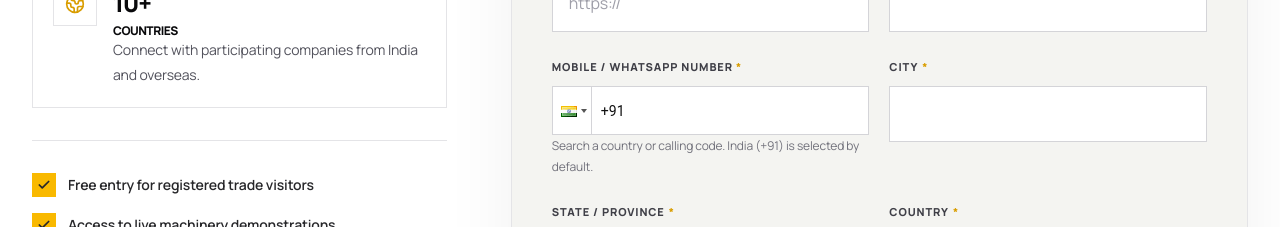
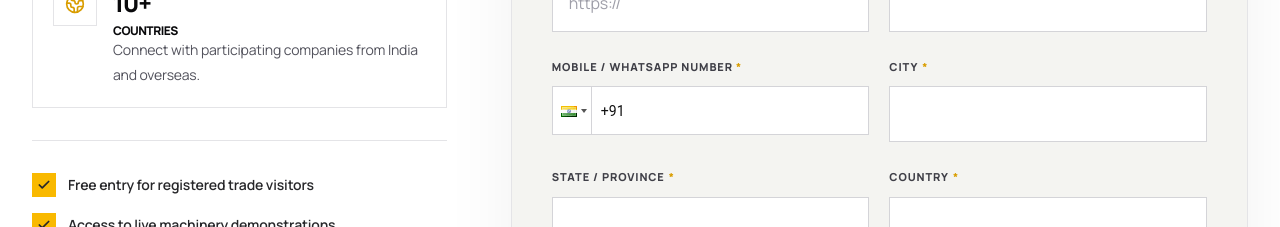
Before and after one commit to web728/odisha-mining-international-expo, a Next.js app: page /visitor-registration in a window 1280 px wide. Shown: the part 1100-1327 px from the top of the page. Built offline with nearby package versions, Linux system fonts and the light colour scheme; no server answers.

Commit message:
api updated

```diff
--- a/src/components/forms/PhoneField.tsx
+++ b/src/components/forms/PhoneField.tsx
@@ -40,7 +40,7 @@ export function PhoneField({ required = true }: { required?: boolean }) {
       </div>
       <input type="hidden" name="countryCode" value={`+${dial}`} />
       <input type="hidden" name="phone" value={nationalNumber} />
-      <p className="mt-1 text-xs text-zinc-500">Search a country or calling code. India (+91) is selected by default.</p>
+
     </div>
   );
 }
```
